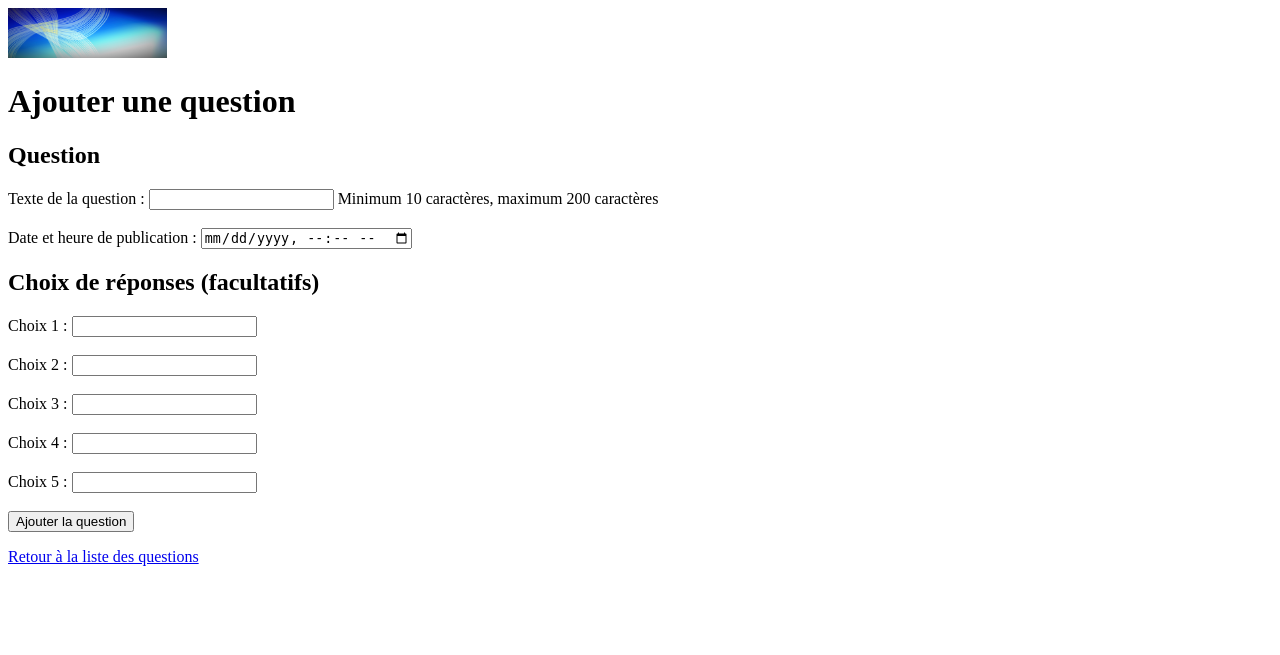
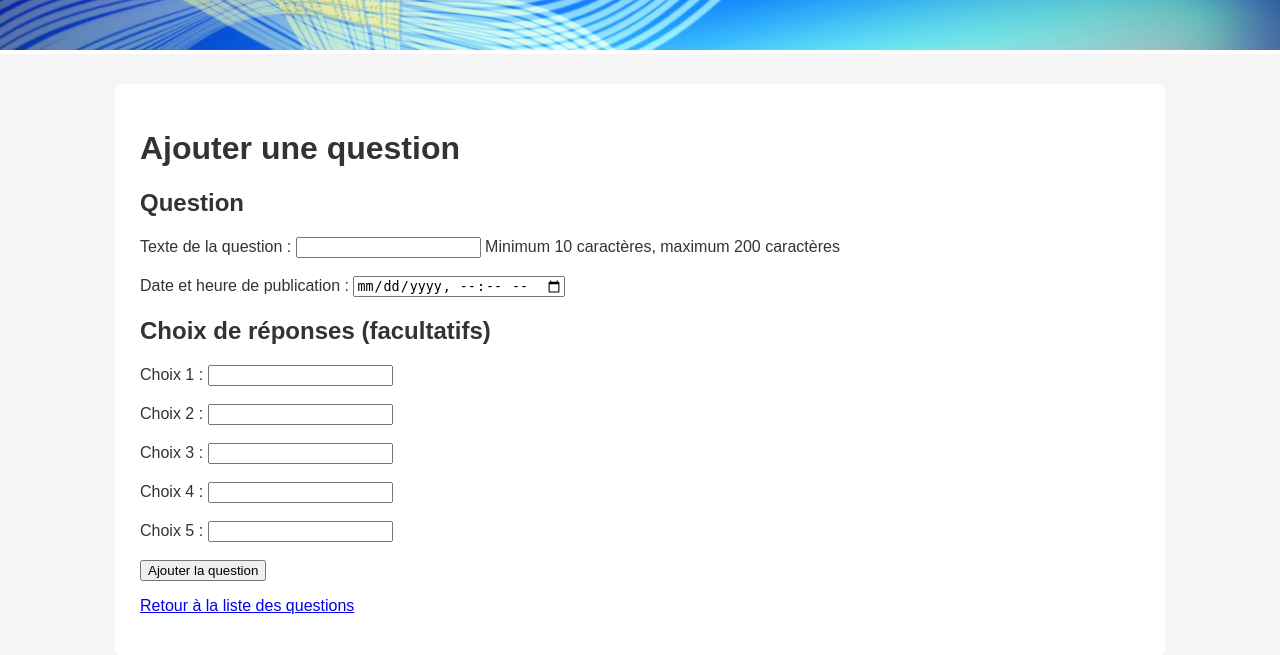
Before and after one commit to severinehmfms/django, a Django app: page /polls/ajouter/ in a window 1280 px wide. Shown: the top 655 px of the page. Run offline with Django 5.2, Linux system fonts and the light colour scheme.

Commit message:
ajout d'un css rapide merci chatgpt

```diff
--- /dev/null
+++ b/djangotutorial/static/style.css
@@ -0,0 +1,50 @@
+body {
+    margin: 0;
+    font-family: Arial, sans-serif;
+    background-color: #f5f5f5;
+    color: #333;
+}
+
+header {
+    text-align: center;
+    background-color: white;
+}
+
+header img {
+    width: 100%;
+    max-height: 150px;
+    object-fit: cover;
+}
+
+nav {
+    background-color: #315b50;
+    padding: 12px;
+    text-align: center;
+}
+
+nav a {
+    color: white;
+    text-decoration: none;
+    margin: 0 15px;
+    font-weight: bold;
+}
+
+nav a:hover {
+    text-decoration: underline;
+}
+
+main {
+    max-width: 1000px;
+    margin: 30px auto;
+    padding: 25px;
+    background-color: white;
+    border-radius: 8px;
+    min-height: 300px;
+}
+
+footer {
+    text-align: center;
+    padding: 15px;
+    color: #666;
+    font-size: 0.9em;
+}
--- a/djangotutorial/templates/base.html
+++ b/djangotutorial/templates/base.html
@@ -5,6 +5,7 @@
 
     <meta charset="UTF-8">
     <title>{% block title %}My amazing site{% endblock %}</title>
+    <link rel="stylesheet" href="{% static 'style.css' %}">
 
     <header>
         {% block header %}
```
